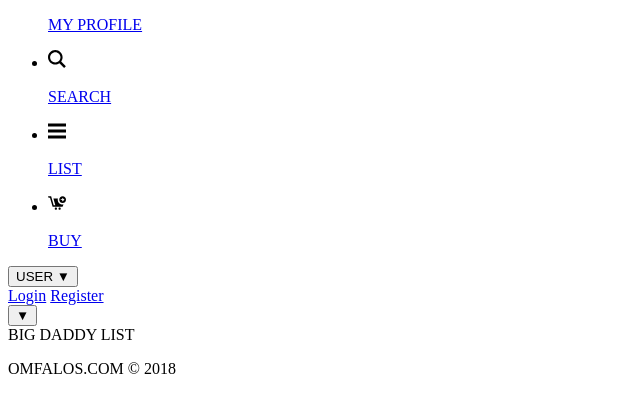
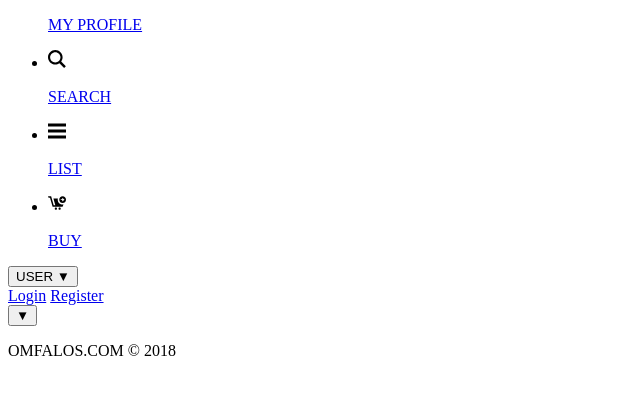
Before and after one commit to Adam110044/omfalos, a PHP site: page /myLists.php in a window 1280 px wide. Shown: the part 346-759 px from the top of the page, without its empty margins (0-640 px from the left). Run offline with PHP 8.4, Linux system fonts and the light colour scheme.

Commit message:
Remove Redundant Text

```diff
--- a/myLists.php
+++ b/myLists.php
@@ -6,8 +6,6 @@
 <body>
 	<?php include_once 'Includes/header.php'; ?>
 	<!-- start main code here! -->
-
-		BIG DADDY LIST
 
 	<div id="MyListsTopDiv">
 		<!-- Lists/weeks button + public personal toggle button + filter dropdown toggle button -->
```
